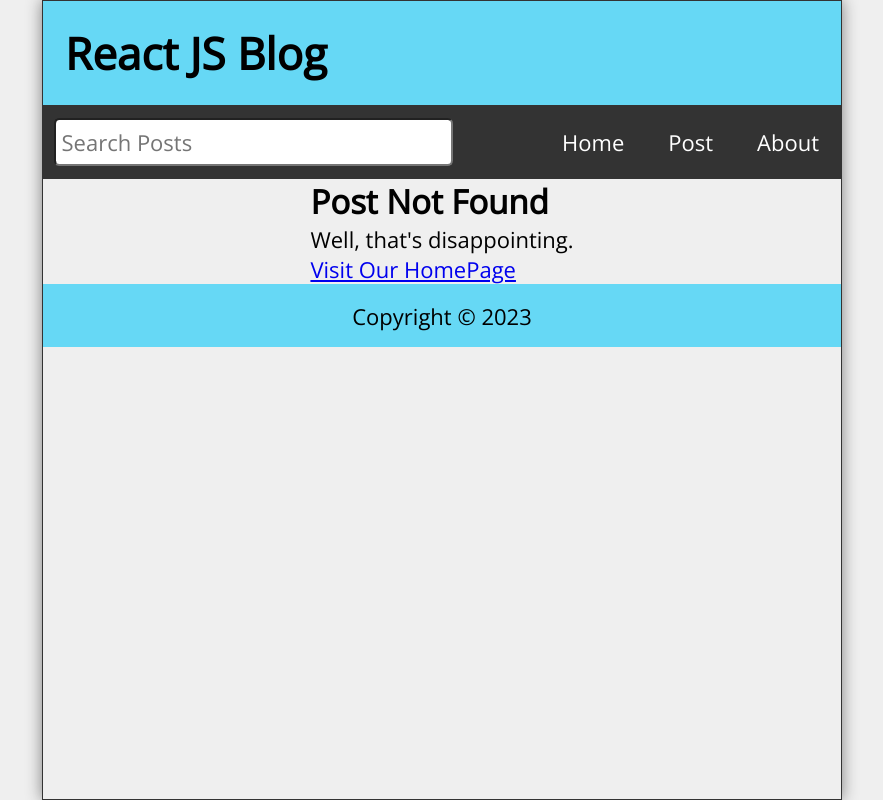
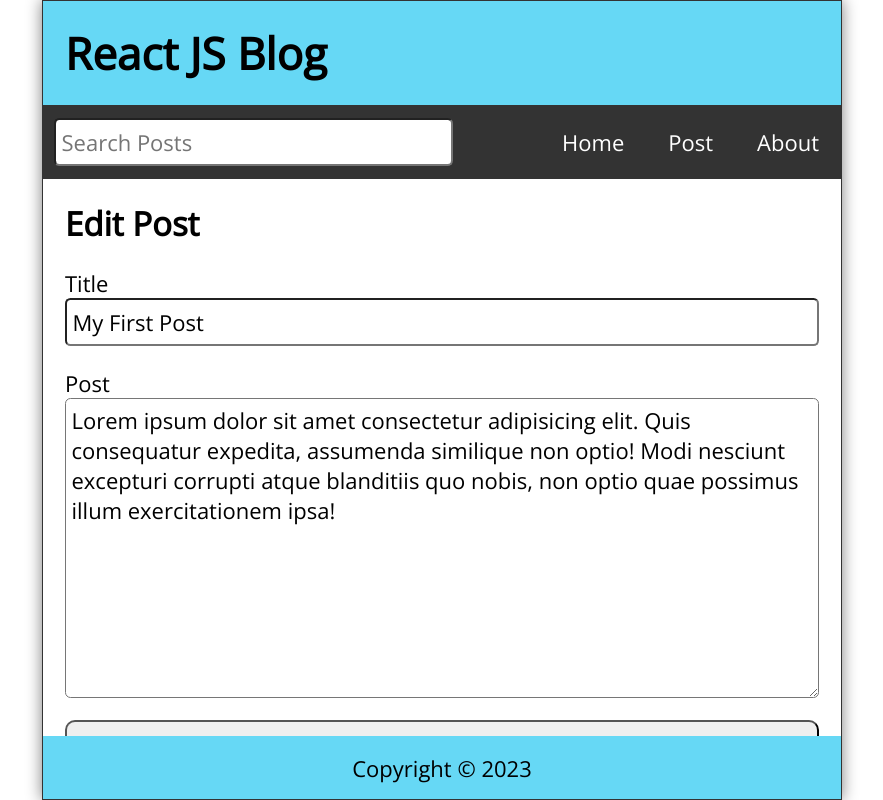
Before and after one commit to ahmetaydar/basic-blog-project-react-router, a React (Create React App) app: page /edit/1 in a window 1280 px wide. Before the commit this address had no page. Shown: the whole page, without its empty margins (198-1081 px from the left). Built offline with nearby package versions, Linux system fonts and the light colour scheme; data requests are answered from the project's data file.

Commit message:
used axios

```diff
--- /dev/null
+++ b/data/db.json
@@ -0,0 +1,28 @@
+{
+  "posts": [
+    {
+      "id": 1,
+      "title": "My First Post",
+      "datetime": "July 01, 2021 11:17:36 AM",
+      "body": "Lorem ipsum dolor sit amet consectetur adipisicing elit. Quis consequatur expedita, assumenda similique non optio! Modi nesciunt excepturi corrupti atque blanditiis quo nobis, non optio quae possimus illum exercitationem ipsa!"
+    },
+    {
+      "id": 3,
+      "title": "My 3rd Post",
+      "datetime": "May 09 , 02023 11:28:52 PM",
+      "body": "editledim..."
+    },
+    {
+      "id": 5,
+      "title": "test post for axios",
+      "datetime": "May 09 , 02023 11:28:40 PM",
+      "body": "here is my test post edit"
+    },
+    {
+      "id": 6,
+      "title": "test post for axios",
+      "datetime": "May 09 , 02023 11:30:00 PM",
+      "body": "some more testing paragraph\n"
+    }
+  ]
+}
--- a/package.json
+++ b/package.json
@@ -6,6 +6,7 @@
     "@testing-library/jest-dom": "^5.16.5",
     "@testing-library/react": "^13.4.0",
     "@testing-library/user-event": "^13.5.0",
+    "axios": "^0.21.1",
     "date-fns": "^2.30.0",
     "react": "^18.2.0",
     "react-dom": "^18.2.0",
--- a/src/App.js
+++ b/src/App.js
@@ -7,39 +7,39 @@
 import { Route, Routes, useNavigate } from "react-router-dom";
 import { useState, useEffect } from "react";
 import { format } from "date-fns";
+import api from "./api/posts";
+import EditPost from "./EditPost";
 
 function App() {
-  const [posts, setPosts] = useState([
-    {
-      id: 1,
-      title: "My First Post",
-      datetime: "July 01, 2021 11:17:36 AM",
-      body: "Lorem ipsum dolor sit amet consectetur adipisicing elit. Quis consequatur expedita, assumenda similique non optio! Modi nesciunt excepturi corrupti atque blanditiis quo nobis, non optio quae possimus illum exercitationem ipsa!",
-    },
-    {
-      id: 2,
-      title: "My 2nd Post",
-      datetime: "July 01, 2021 11:17:36 AM",
-      body: "Lorem ipsum dolor sit amet consectetur adipisicing elit. Quis consequatur expedita, assumenda similique non optio! Modi nesciunt excepturi corrupti atque blanditiis quo nobis, non optio quae possimus illum exercitationem ipsa!",
-    },
-    {
-      id: 3,
-      title: "My 3rd Post",
-      datetime: "July 01, 2021 11:17:36 AM",
-      body: "Lorem ipsum dolor sit amet consectetur adipisicing elit. Quis consequatur expedita, assumenda similique non optio! Modi nesciunt excepturi corrupti atque blanditiis quo nobis, non optio quae possimus illum exercitationem ipsa!",
-    },
-    {
-      id: 4,
-      title: "My Fourth Post",
-      datetime: "July 01, 2021 11:17:36 AM",
-      body: "Lorem ipsum dolor sit amet consectetur adipisicing elit. Quis consequatur expedita, assumenda similique non optio! Modi nesciunt excepturi corrupti atque blanditiis quo nobis, non optio quae possimus illum exercitationem ipsa!",
-    },
-  ]);
+  const [posts, setPosts] = useState([]);
   const [search, setSearch] = useState("");
   const [searchResults, setSearchResults] = useState([]);
   const [postTitle, setPostTitle] = useState("");
   const [postBody, setPostBody] = useState("");
+  const [editTitle, setEditTitle] = useState("");
+  const [editBody, setEditBody] = useState("");
+
   const navigate = useNavigate();
+
+  useEffect(() => {
+    const fetchPosts = async () => {
+      try {
+        const response = await api.get("/posts");
+        setPosts(response.data);
+      } catch (err) {
+        if (err.response) {
+          // Not in the 200 response range
+          console.log(err.response.data);
+          console.log(err.response.status);
+          console.log(err.response.headers);
+        } else {
+          console.log(`Error:${err.message} `);
+        }
+      }
+    };
+
+    fetchPosts();
+  }, []);
 
   useEffect(() => {
     const filteredResults = posts.filter(
@@ -50,22 +50,49 @@
     setSearchResults(filteredResults.reverse());
   }, [posts, search]);
 
-  const handleSubmit = (e) => {
+  const handleSubmit = async (e) => {
     e.preventDefault();
     const id = posts.length ? posts[posts.length - 1].id + 1 : 1;
     const datetime = format(new Date(), "MMMM dd , yyyyy pp");
     const newPost = { id, title: postTitle, datetime, body: postBody };
-    const allPost = [...posts, newPost];
+
+    try {
+      const response = await api.post("/posts", newPost);
+      const allPost = [...posts, response.data];
       setPosts(allPost);
       setPostTitle("");
       setPostBody("");
       navigate("/");
+    } catch (err) {
+      console.log(`Error: ${err.message}`);
+    }
   };
 
-  const handleDelete = (id) => {
+  const handleEdit = async (id) => {
+    const datetime = format(new Date(), "MMMM dd , yyyyy pp");
+    const updatedPost = { id, title: editTitle, datetime, body: editBody };
+    try {
+      const response = await api.put(`/posts/${id}`, updatedPost);
+      setPosts(
+        posts.map((post) => (post.id === id ? { ...response.data } : post))
+      );
+      setEditTitle("");
+      setEditBody("");
+      navigate("/");
+    } catch (err) {
+      console.log(`Error: ${err.message}`);
+    }
+  };
+
+  const handleDelete = async (id) => {
+    try {
+      await api.delete(`/posts/${id}`);
       const postList = posts.filter((post) => post.id !== id);
       setPosts(postList);
       navigate("/");
+    } catch (err) {
+      console.log(`Error: ${err.message}`);
+    }
   };
 
   return (
@@ -94,6 +121,20 @@
             element={<PostPage posts={posts} handleDelete={handleDelete} />}
           />
         </Route>
+
+        <Route
+          path="/edit/:id"
+          element={
+            <EditPost
+              posts={posts}
+              handleEdit={handleEdit}
+              editTitle={editTitle}
+              setEditTitle={setEditTitle}
+              editBody={editBody}
+              setEditBody={setEditBody}
+            />
+          }
+        />
         <Route path="about" element={<About />} />
         <Route path="*" element={<Missing />} />
       </Route>
--- /dev/null
+++ b/src/EditPost.js
@@ -0,0 +1,62 @@
+import React from "react";
+import { useEffect } from "react";
+import { useParams, Link } from "react-router-dom";
+
+const EditPost = ({
+  posts,
+  handleEdit,
+  editBody,
+  setEditBody,
+  editTitle,
+  setEditTitle,
+}) => {
+  const { id } = useParams();
+  const post = posts.find((post) => post.id.toString() === id);
+
+  useEffect(() => {
+    if (post) {
+      setEditTitle(post.title);
+      setEditBody(post.body);
+    }
+  }, [post, setEditTitle, setEditBody]);
+  return (
+    <main className="NewPost">
+      {editTitle && (
+        <>
+          <h2>Edit Post</h2>
+          <form className="newPostForm" onSubmit={(e) => e.preventDefault()}>
+            <label htmlFor="postTitle">Title</label>
+            <input
+              id="postTitle"
+              type="text"
+              required
+              value={editTitle}
+              onChange={(e) => setEditTitle(e.target.value)}
+            />
+            <label htmlFor="postBody">Post</label>
+            <textarea
+              id="postBody"
+              required
+              value={editBody}
+              onChange={(e) => setEditBody(e.target.value)}
+            />
+            <button type="submit" onClick={() => handleEdit(post.id)}>
+              Submit
+            </button>
+          </form>
+        </>
+      )}{" "}
+      {!editTitle && (
+        <>
+          <h2>Post Not Found</h2>
+          <p>Well, that's disappointing.</p>
+          <p>
+            <Link to="/">Visit Our HomePage</Link>
+          </p>
+        </>
+      )}
+    </main>
+  );
+};
+
+export default EditPost;
--- a/src/PostPage.js
+++ b/src/PostPage.js
@@ -12,7 +12,15 @@
             <h2>{post.title}</h2>
             <p className="postDate">{post.datetime}</p>
             <p className="postBody">{post.body}</p>
-            <button onClick={() => handleDelete(post.id)}>Delete Post</button>
+            <Link to={`/edit/${post.id}`}>
+              <button className="editButton">Edit Post</button>
+            </Link>
+            <button
+              className="deleteButton"
+              onClick={() => handleDelete(post.id)}
+            >
+              Delete Post
+            </button>
           </>
         )}
         {!post && (
--- /dev/null
+++ b/src/api/posts.js
@@ -0,0 +1,5 @@
+import axios from "axios";
+
+export default axios.create({
+  baseURL: "http://localhost:3500",
+});
--- a/src/index.css
+++ b/src/index.css
@@ -16,7 +16,8 @@
   -webkit-font-smoothing: antialiased;
   -moz-osx-font-smoothing: grayscale;
   display: flex;
-  background-color: #efefef;
+
+  align-items: center;
 }
 
 #root {
```
Also changed, not shown: 1 other file (tests, documents, lock files or other folders). Lines whose indentation alone changed are shown as unchanged.
